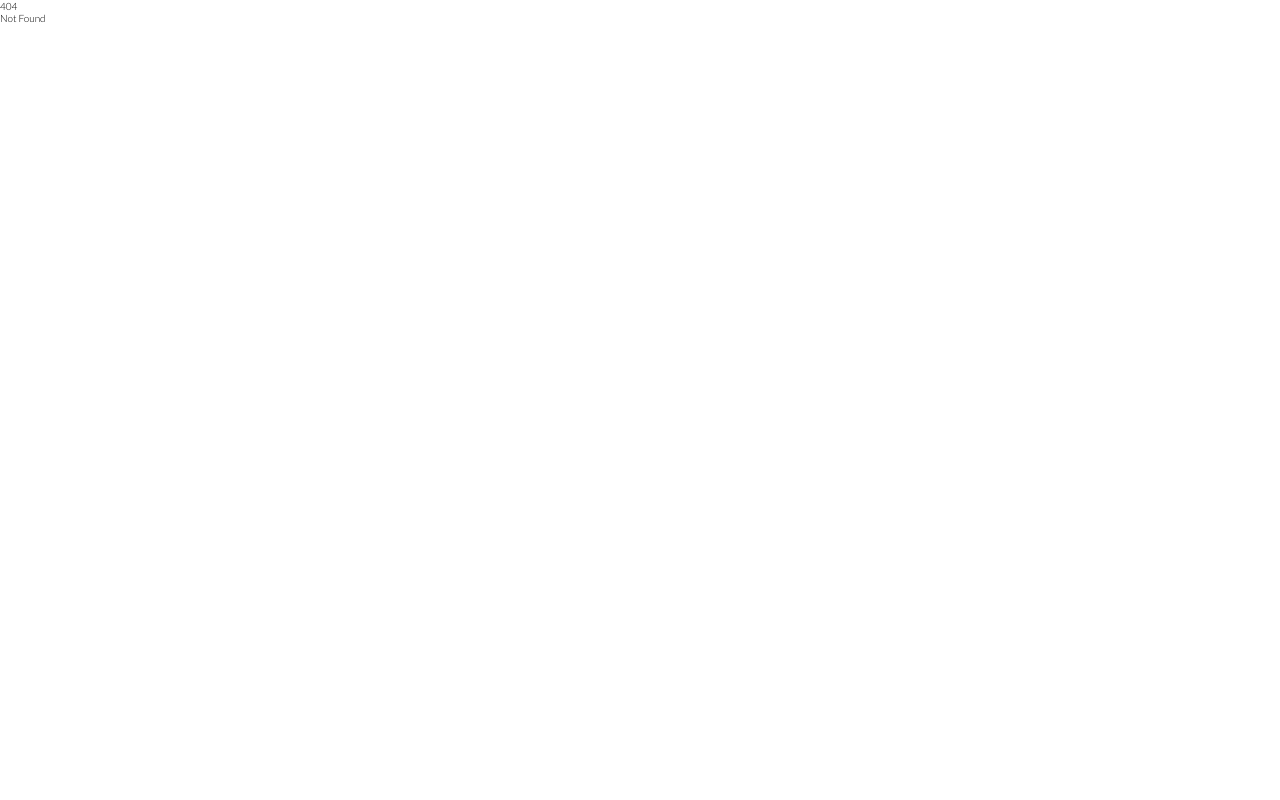
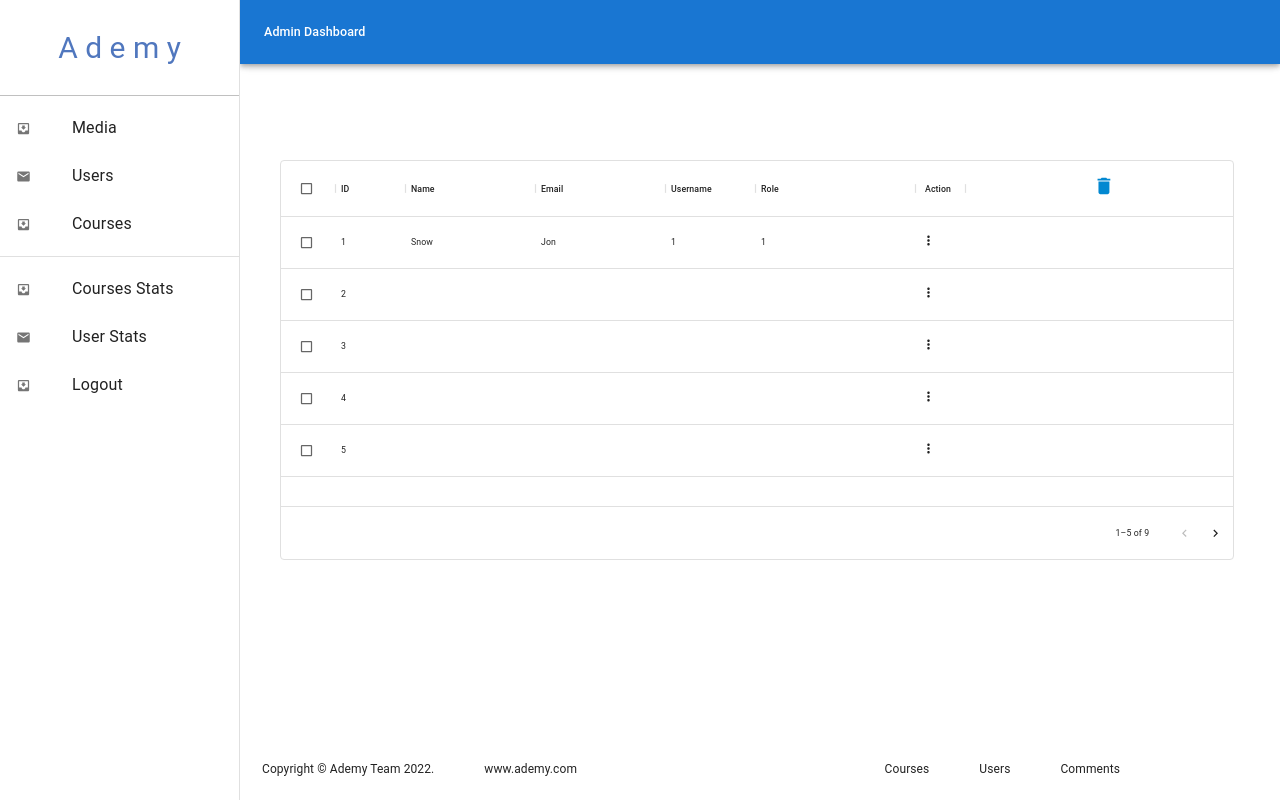
Before and after one commit to aleksandartolic/eucenje, a Next.js app in the folder frontend/: page /users in a window 1280 px wide. Before the commit this address had no page. Built offline with nearby package versions, Linux system fonts and the light colour scheme; no server answers.

Commit message:
Add user page ui

```diff
--- /dev/null
+++ b/frontend/src/pages/users.js
@@ -0,0 +1,102 @@
+import React, { Fragment } from 'react'
+import { DataGrid } from '@mui/x-data-grid'
+import DeleteIcon from '@mui/icons-material/Delete'
+import BasicMenu from '@/components/admin-components/PopupMenu'
+import axios from '@/lib/axios'
+const columns = [
+    { field: 'id', headerName: 'ID', width: 70 },
+    { field: 'name', headerName: 'Name', width: 130 },
+    { field: 'email', headerName: 'Email', width: 130 },
+    {
+        field: 'username',
+        headerName: 'Username',
+        width: 90,
+    },
+    {
+        field: 'role',
+        headerName: 'Role',
+        description: 'This column has a value getter and is not sortable.',
+        sortable: false,
+        width: 160,
+    },
+    {
+        disableColumnMenu: true,
+        field: 'action',
+        headerName: 'Action',
+        sortable: false,
+        headerAlign: 'right',
+        renderCell: () => {
+            const stopPropagation = e => {
+                e.stopPropagation()
+            }
+
+            return (
+                <BasicMenu
+                    stopPropagation={stopPropagation}
+                    key={Math.floor(Math.random() * 1000)}
+                />
+            )
+        },
+        width: 10,
+    },
+    {
+        disableColumnMenu: true,
+        headerName: (
+            <DeleteIcon
+                color="info"
+                fontSize="large"
+                sx={{ cursor: 'pointer', marginTop: '20px' }}
+                onClick={() => {
+                    console.log('deleted all')
+                }}
+            />
+        ),
+        width: 285,
+        sortable: false,
+        headerAlign: 'center',
+    },
+]
+
+const rows = [
+    { id: 1, name: 'Snow', email: 'Jon', username: '1', role: '1' },
+    { id: 2, lastName: 'Lannister', firstName: 'Cersei', age: 42 },
+    { id: 3, lastName: 'Lannister', firstName: 'Jaime', age: 45 },
+    { id: 4, lastName: 'Stark', firstName: 'Arya', age: 16 },
+    { id: 5, lastName: 'Targaryen', firstName: 'Daenerys', age: null },
+    { id: 6, lastName: 'Melisandre', firstName: null, age: 150 },
+    { id: 7, lastName: 'Clifford', firstName: 'Ferrara', age: 44 },
+    { id: 8, lastName: 'Frances', firstName: 'Rossini', age: 36 },
+    { id: 9, lastName: 'Roxie', firstName: 'Harvey', age: 65 },
+]
+const drawerWidth = 240
+import AdminLayout from '@/components/admin-components/AdminLayout'
+import Box from '@mui/material/Box'
+
+const Users = () => {
+    return (
+        <Fragment>
+            <AdminLayout>
+                <Box
+                    component="main"
+                    mt={15}
+                    sx={{
+                        flexGrow: 1,
+                        p: 5,
+                        width: { sm: `calc(100% - ${drawerWidth}px)` },
+                    }}>
+                    <div style={{ height: 400, width: '100%' }}>
+                        <DataGrid
+                            rows={rows}
+                            columns={columns}
+                            pageSize={5}
+                            rowsPerPageOptions={[5]}
+                            checkboxSelection
+                        />
+                    </div>
+                </Box>
+                );
+            </AdminLayout>
+        </Fragment>
+    )
+}
+export default Users
```
